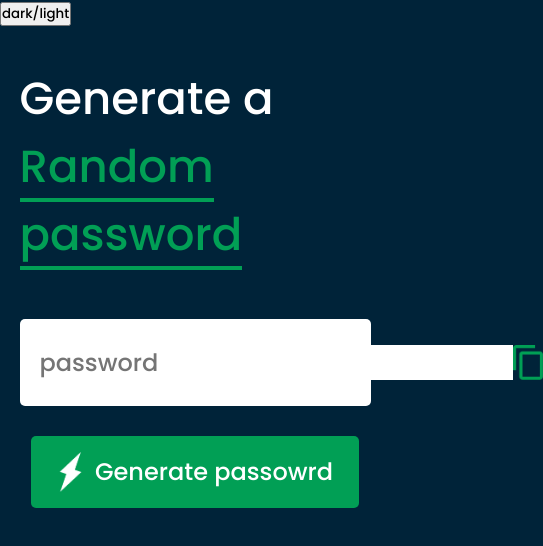
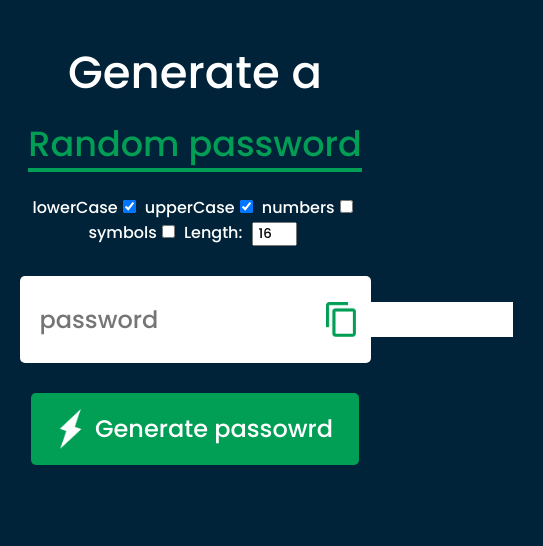
Before and after one commit to priyojitsingha-2001/password-generator, a plain HTML site: page index.html in a window 390 px wide. Shown: the whole page, 543 px wide, since content can reach past the window. Drawn offline with Linux system fonts and the light colour scheme.

Commit message:
feat: included options to inclue symbols,numbers etc and modified the layout

```diff
--- a/index.html
+++ b/index.html
@@ -9,16 +9,32 @@
 </head>
 
 <body>
-    <nav><button>dark/light</button></nav>
     <div class="container">
         <h1>Generate a <span>Random password</span></h1>
+        <div class="options">
+            <label for="lowerCase">
+                lowerCase<input type="checkbox" id="lowerCase" checked>
+            </label>
+            <label for="upperCase">
+                upperCase<input type="checkbox" id="upperCase" checked>
+            </label>
+            <label for="numbers">
+                numbers<input type="checkbox" id="numbers">
+            </label>
+            <label for="symbols">
+                symbols<input type="checkbox" id="symbols">
+            </label>
+            <label for="length">
+                Length: <input type="number" id="length" value="16">
+            </label>
+        </div>
         <div class="display">
             <input type="text" id="password" placeholder="password">
             <img src="images/copy.png">
         </div>
         <button><img src="images/generate.png">Generate passowrd</button>
-        <footer></footer>
     </div>
+    <footer></footer>
     <script src="script.js"></script>
 </body>
 
--- a/style.css
+++ b/style.css
@@ -1,4 +1,38 @@
 @import url('https://fonts.googleapis.com/css2?family=Poppins:wght@500&display=swap');
+
+@media screen and (max-width:600px) {
+
+    h1 {
+        text-align: center;
+    }
+
+    span {
+        font-size: 35px;
+        border-bottom: 0;
+    }
+
+    .options {
+        margin-top: 60px;
+    }
+
+    .display {
+        position: relative;
+    }
+
+    .display img {
+        position: absolute;
+        right: 15px;
+    }
+
+    footer {
+        font-size: 10px;
+        width: 90%;
+        margin: auto;
+        position: absolute;
+        bottom: 20px;
+        right: 15px;
+    }
+}
 
 * {
     margin: 0;
@@ -20,7 +54,7 @@ body {
 
 .display {
     width: 100%;
-    margin-top: 50px;
+    margin-top: 30px;
     margin-bottom: 30px;
     color: #333;
     background: #fff;
@@ -40,6 +74,21 @@ body {
     color: #019f55;
     border-bottom: 4px solid #019f55;
     transition: all 0.3s ease-in-out;
+}
+
+.options {
+    text-align: center;
+    word-wrap: break-word;
+    margin-top: 20px;
+}
+
+.options label input {
+    margin: 0px 5px;
+}
+
+.options label input[id="length"] {
+    width: 45px;
+    padding: 0px 5px;
 }
 
 .display img {
@@ -83,6 +132,6 @@ body {
 }
 
 footer {
-    margin-top: 20%;
+    margin-top: 12%;
     text-align: center;
 }
```
